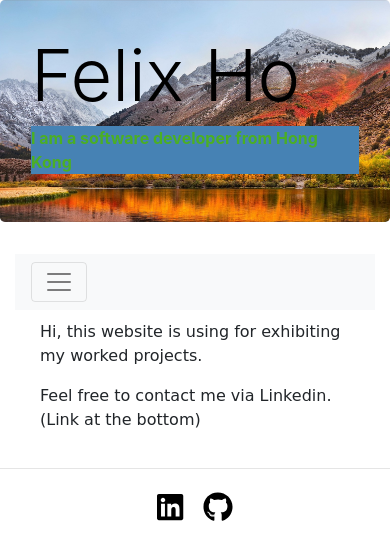
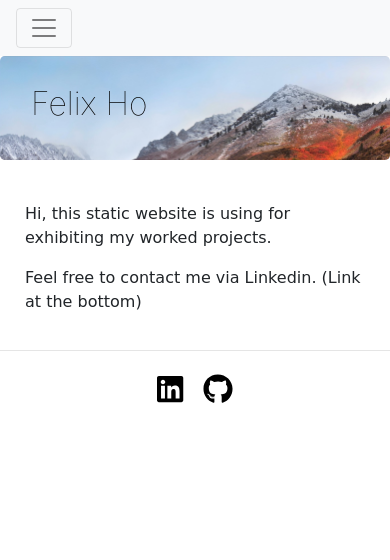
Before and after one commit to Felixho19/myProfile, a React (Create React App) app: page / in a window 390 px wide. Shown: the top 560 px of the page. Built offline with nearby package versions, Linux system fonts and the light colour scheme.

Commit message:
Update: manual fix some reposnsive styles

```diff
--- a/package.json
+++ b/package.json
@@ -19,7 +19,7 @@
     "react-dom": "^16.8.6",
     "react-fontawesome": "^1.6.1",
     "react-konva": "^16.13.0-6",
-    "react-scripts": "^3.4.3",
+    "react-scripts": "^4.0.3",
     "reactstrap": "^8.0.0"
   },
   "scripts": {
--- a/src/App.css
+++ b/src/App.css
@@ -1,83 +1,38 @@
-.profile-pic {
-  height: 4vmin;
-  margin-right: 10px;
-  border-radius: 50px;
-}
-
+/* Common */
 a {
   color: #343a40;
 }
-
-.banner {
-  color: rgb(0, 0, 0);
-}
-
-.desc {
-  text-shadow: #343a40;
-  color: rgb(0, 0, 0);
-}
-
-@media only screen and (max-width: 600px) {
-  .desc {
-    text-shadow: #343a40;
-    font-weight: bolder;
-    color: rgb(75, 175, 36);
-  }
-  .mask{
-    background-color: steelblue;
-  }
-}
-
 a:hover {
   color: #173798;
   text-decoration: none;
 }
 
-.formLabel {
-  font-weight: bold;
+/* Banner */
+.banner {
+  color: rgb(0, 0, 0);
+  font-size: 4.5rem;
+  font-weight: 300;
+  line-height: 1.2;
 }
-
-.certificateLink {
-  color: cornflowerblue;
+.desc {
+  text-shadow: #343a40;
+  color: rgb(0, 0, 0);
 }
-
-footer {
-  margin-top: 20px;
-  margin-bottom: 10px;
-  border-top: #444444;
-  text-align: center;
-}
-
-.greeting {
-  margin-top: 20px;
-  margin-left: 20px;
-}
-
-footer a {
-  color: black;
-  font-size: 30px;
-  margin-right: 10px;
-  margin-left: 10px;
-}
-
-.topBar {
-  font-family: "Comic Sans MS", cursive, sans-serif;
-  margin-left: 10px;
-}
-
-.page {
-  font-family: "Comic Sans MS", cursive, sans-serif;
-  margin-left: 10px;
-  margin-top: 10px;
-}
-
 .jumbotron {
   background-image: url("./images/banner-bg.jpg");
   background-size: cover;
   overflow: hidden;
 }
 
+/* Greetings */
+.greeting {
+  margin-top: 20px;
+  margin-left: 20px;
+}
+
+/* Projects */
 .cardImage {
+  margin: 1px;
   border-radius: 55;
   height: 6rem;
 }
@@ -97,3 +52,47 @@ footer a {
   grid-template-columns: repeat(auto-fit, minmax(250px, 1fr));
   grid-gap: .5rem;
 }
+
+/* Profile */
+.page {
+  font-family: "Comic Sans MS", cursive, sans-serif;
+  margin-left: 10px;
+  margin-top: 10px;
+}
+
+/* Footer */
+footer {
+  margin-top: 20px;
+  margin-bottom: 10px;
+  border-top: #444444;
+  text-align: center;
+}
+footer a {
+  color: black;
+  font-size: 30px;
+  margin-right: 10px;
+  margin-left: 10px;
+}
+
+/* For mobile screen */
+@media only screen and (max-width: 600px) {
+  /* Banner */
+  .desc {
+    display: none;
+  }
+  .banner {
+    color: rgb(0, 0, 0);
+    font-size: 2rem;
+    font-weight: 10;
+    line-height: 1;
+  }
+  /* Greetings */
+  /* Projects */
+  .page {
+    font-family: "Comic Sans MS", cursive, sans-serif;
+    margin-left: 10px;
+    margin-right: 10px;
+    margin-top: 10px;
+  }
+  /* Profile */
+}
--- a/src/components/Banner.js
+++ b/src/components/Banner.js
@@ -3,13 +3,13 @@ import {Jumbotron, Container } from "reactstrap";
 
 export default function Banner(){
     return (
-    <Jumbotron>
-        <Container>
-            <h1 className="banner display-3">Felix Ho</h1>
-            <div className="mask">
-                <p className="desc">I am a software developer from Hong Kong</p>
-            </div>
-        </Container>
-    </Jumbotron>
+        <Jumbotron>
+            <Container>
+                <h1 className="banner">Felix Ho</h1>
+                <div>
+                    <p className="desc">Open for software engineer opportunities</p>
+                </div>
+            </Container>
+        </Jumbotron>
     );
 }
--- a/src/components/Greetings.js
+++ b/src/components/Greetings.js
@@ -4,12 +4,12 @@ import { Container, Row, Col} from "reactstrap";
 class Greetings extends React.Component {
     render() {
         return <Container>
-        <Row>
-            <Col className="page">
-                <p>Hi, this website is using for exhibiting my worked projects.</p>
-                <p>Feel free to contact me via Linkedin. (Link at the bottom)</p>
-            </Col>
-        </Row>
+            <Row>
+                <Col className="page">
+                    <p>Hi, this static website is using for exhibiting my worked projects.</p>
+                    <p>Feel free to contact me via Linkedin. (Link at the bottom)</p>
+                </Col>
+            </Row>
         </Container>
     }
 }
--- a/src/components/Pages.js
+++ b/src/components/Pages.js
@@ -1,5 +1,5 @@
 import React from 'react';
-import {Container, TabContent, TabPane, Nav, NavItem, NavLink } from "reactstrap";
+import {TabContent, TabPane, Nav, NavItem, NavLink } from "reactstrap";
 import Project from './Project';
 import Banner from './Banner';
 import Greetings from './Greetings';
@@ -24,11 +24,9 @@ class Pages extends React.Component {
   }
   render() {
     return <div>
-      <Banner />
-      <Container>
-        <Navbar bg="light" expand="lg">
-          <Navbar.Toggle aria-controls="basic-navbar-nav" />
-          <Navbar.Collapse id="basic-navbar-nav">
+        <Navbar className="navbar" bg="light" expand="lg">
+          <Navbar.Toggle aria-controls="responsive-navbar-nav" />
+          <Navbar.Collapse id="responsive-navbar-nav">
             <Nav tabs>
               <NavItem>
                 <NavLink id="0" onClick={this.toggle}>
@@ -48,6 +46,7 @@ class Pages extends React.Component {
             </Nav>
           </Navbar.Collapse>
         </Navbar>
+        <Banner />
         <TabContent activeTab={this.state.activeTab}>
           <TabPane tabId="0">
             <Greetings/>
@@ -59,7 +58,6 @@ class Pages extends React.Component {
             <Profile/>
           </TabPane>
         </TabContent>
-      </Container>
     </div>;
   }
 }
--- a/src/components/Project.js
+++ b/src/components/Project.js
@@ -4,10 +4,9 @@ import { Card, CardDeck } from "react-bootstrap";
 
 class Project extends React.Component {
   render() {
-    return <CardDeck className="card-deck">
+    return <CardDeck className="card-deck pages">
           {profile.projects.map(function (project, i) {
             return (
-
                 <Card key={i} className="card mb-4" style={{width: '18rem'}}>
                     <Card.Img className="cardImage" varient="top" src={process.env.PUBLIC_URL+project.logo} alt={project.projectName}/>
                     <Card.Body>
@@ -31,5 +30,4 @@ class Project extends React.Component {
         </CardDeck>
   }
 }
-
 export default Project;
--- a/src/components/profile.json
+++ b/src/components/profile.json
@@ -19,6 +19,13 @@
                 "Bash",
                 "SQL",
                 "PHP"
+            ]
+        },
+        {
+            "name" : "Messaging middleware",
+            "items" : [
+                "Apache Kafka",
+                "Solace PubSub+"
             ]
         },
         {
--- a/src/profile.json
+++ b/src/profile.json
@@ -34,7 +34,7 @@
       "logo": "/images/Endeavor.jpg",
       "url": "https://github.com/Felixho19/Tutoria",
       "description": "It was a group assignment for a software engineering course in the 2nd semester and done in 2017. I was responsible for the booking system.",
-      "stacks" : ["Django Web framwork", "JQuery", "SQlite"]
+      "stacks" : ["Django", "JQuery", "SQlite"]
     },
     {
       "projectName": "SG airline app challenge for lounge services",
```
Also changed, not shown: src/components/TopBar.js (deleted, +0 -13 lines), docker-compose.yml (added), 1 other file (tests, documents, lock files or other folders).
